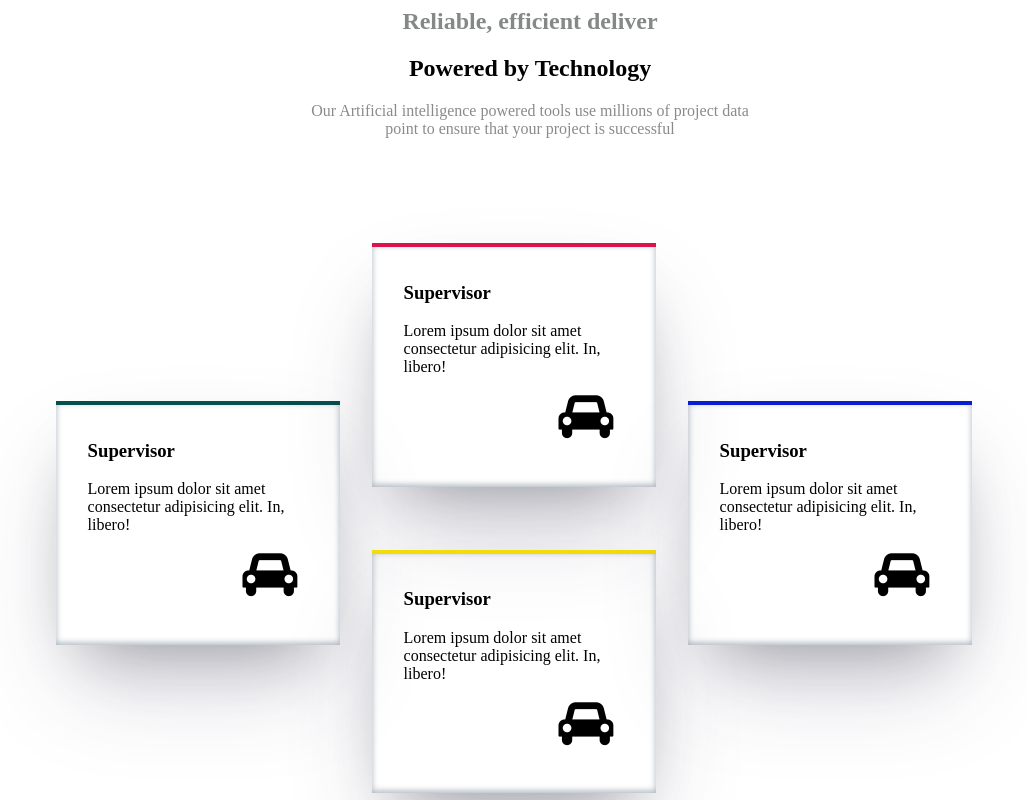
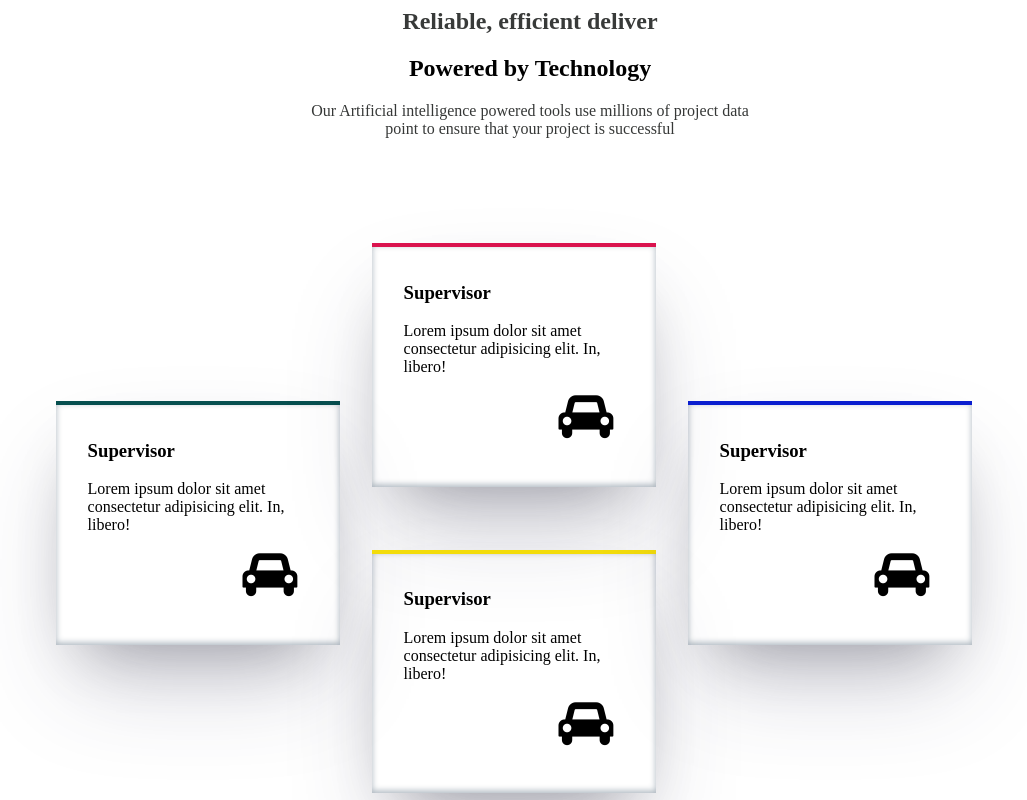
Before and after one commit to RahulPalll/mini_poject_frontend, a plain HTML site: page index.html in a window 1280 px wide. Shown: the whole page, without its empty margins (110-1137 px from the left). Drawn offline with Linux system fonts and the light colour scheme.

Commit message:
style chamge

```diff
--- a/index.html
+++ b/index.html
@@ -12,9 +12,9 @@
 <body>
     <!-- Header part start -->
     <div class="header">
-        <h2 style="color: rgb(132, 136, 134);">Reliable, efficient deliver</h2>
+        <h2 style="color: rgb(56, 58, 57);">Reliable, efficient deliver</h2>
         <h2>Powered by Technology</h2>
-        <p style="color: rgb(137, 139, 138);">Our Artificial intelligence powered tools use millions of project data <br>
+        <p style="color: rgb(54, 56, 55);">Our Artificial intelligence powered tools use millions of project data <br>
              point to ensure that your project is successful</p>
 
     </div>
```
